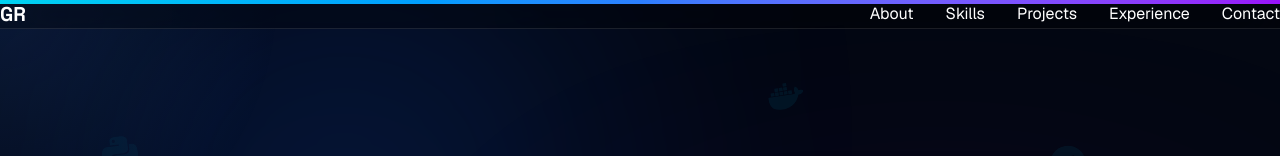
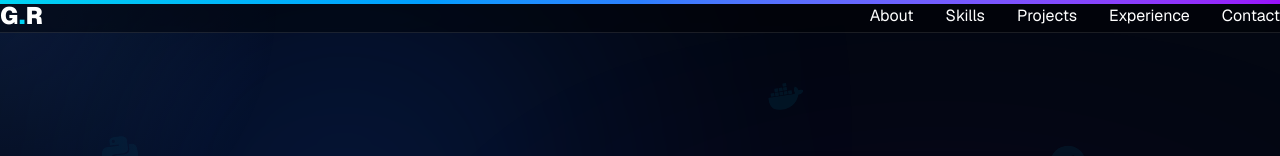
Before and after one commit to gnapiika/portfolio, a Next.js app: page / in a window 1280 px wide. Shown: the top 156 px of the page. Built offline with nearby package versions, Linux system fonts and the light colour scheme.

Commit message:
Create reusable UI foundation

```diff
--- a/app/globals.css
+++ b/app/globals.css
@@ -1,48 +1,148 @@
 @import "tailwindcss";
 
-:root{
-  --background:#030712;
-  --foreground:#ffffff;
-  --primary:#3b82f6;
-  --secondary:#8b5cf6;
+/* =========================
+   CSS Variables
+========================= */
+:root {
+  --background: #030712;
+  --foreground: #ffffff;
+
+  --primary: #3b82f6;
+  --secondary: #8b5cf6;
+
+  --card: rgba(255, 255, 255, 0.05);
+  --border: rgba(255, 255, 255, 0.08);
 }
 
-*{
-  margin:0;
-  padding:0;
-  box-sizing:border-box;
+/* =========================
+   Reset
+========================= */
+
+* {
+  margin: 0;
+  padding: 0;
+  box-sizing: border-box;
 }
 
-html{
-  scroll-behavior:smooth;
+html {
+  scroll-behavior: smooth;
 }
 
-body{
-  background:var(--background);
-  color:var(--foreground);
-  overflow-x:hidden;
-  font-family:var(--font-geist-sans);
+body {
+  background: var(--background);
+  color: var(--foreground);
+  overflow-x: hidden;
+  font-family: var(--font-geist-sans);
 }
 
-h1,h2,h3,h4{
-  font-family:var(--font-heading);
+/* =========================
+   Typography
+========================= */
+
+h1,
+h2,
+h3,
+h4,
+h5,
+h6 {
+  font-family: var(--font-heading);
 }
 
-section{
-  position:relative;
-  padding:120px 8%;
+/* =========================
+   Sections
+========================= */
+
+section {
+  position: relative;
+  padding: 120px 8%;
 }
 
-::-webkit-scrollbar{
-  width:8px;
+/* =========================
+   Scrollbar
+========================= */
+
+::-webkit-scrollbar {
+  width: 8px;
 }
 
-::-webkit-scrollbar-thumb{
-  background:#3b82f6;
-  border-radius:20px;
+::-webkit-scrollbar-track {
+  background: #020617;
 }
 
-::selection{
-  background:#3b82f6;
-  color:white;
+::-webkit-scrollbar-thumb {
+  background: linear-gradient(
+    #3b82f6,
+    #8b5cf6
+  );
+  border-radius: 999px;
 }
+
+/* =========================
+   Text Selection
+========================= */
+
+::selection {
+  background: #3b82f6;
+  color: white;
+}
+
+/* =========================
+   Utility Classes
+========================= */
+
+.gradient-text {
+  background: linear-gradient(
+    90deg,
+    #22d3ee,
+    #3b82f6,
+    #8b5cf6
+  );
+
+  -webkit-background-clip: text;
+  -webkit-text-fill-color: transparent;
+
+  background-clip: text;
+  color: transparent;
+}
+
+.glass {
+  background: rgba(255, 255, 255, 0.05);
+  backdrop-filter: blur(24px);
+  border: 1px solid rgba(255, 255, 255, 0.08);
+}
+
+.hero-grid {
+  background-image:
+    linear-gradient(rgba(255,255,255,.04) 1px, transparent 1px),
+    linear-gradient(90deg, rgba(255,255,255,.04) 1px, transparent 1px);
+
+  background-size: 50px 50px;
+}
+
+.glow {
+  box-shadow:
+    0 0 30px rgba(59,130,246,.35),
+    0 0 80px rgba(139,92,246,.25);
+}
+
+/* =========================
+   Animations
+========================= */
+
+@keyframes float {
+  0% {
+    transform: translateY(0px);
+  }
+
+  50% {
+    transform: translateY(-15px);
+  }
+
+  100% {
+    transform: translateY(0px);
+  }
+}
+
+.float {
+  animation: float 5s ease-in-out infinite;
+}
--- /dev/null
+++ b/components/common/GradientTexxt.tsx
@@ -0,0 +1,11 @@
+interface Props {
+  children: React.ReactNode;
+}
+
+export default function GradientText({ children }: Props) {
+  return (
+    <span className="bg-gradient-to-r from-cyan-400 via-blue-500 to-purple-500 bg-clip-text text-transparent">
+      {children}
+    </span>
+  );
+}
--- a/components/layout/Navbar.tsx
+++ b/components/layout/Navbar.tsx
@@ -12,18 +12,18 @@ const links = [
 
 export default function Navbar() {
   return (
-    <header className="fixed top-0 z-50 w-full border-b border-white/10 bg-black/30 backdrop-blur-xl">
+    <header className="fixed top-0 z-50 w-full border-b border-white/10 bg-black/40 backdrop-blur-2xl">
       <nav className="mx-auto flex max-w-7xl items-center justify-between px-8 py-5">
-        <h2 className="text-xl font-bold">
-          GR
-        </h2>
+        <span className="text-2xl font-black tracking-wide">
+          G<span className="text-cyan-400">.</span>R
+        </span>
 
         <ul className="hidden gap-8 md:flex">
           {links.map((item) => (
             <li key={item}>
               <Link
                 href={`#${item.toLowerCase()}`}
-                className="transition hover:text-blue-400"
+                className="transition duration-300 hover:text-cyan-400"
               >
                 {item}
               </Link>
--- /dev/null
+++ b/components/ui/Badge.tsx
@@ -0,0 +1,15 @@
+import { Circle } from 'lucide-react';
+
+export default function Badge() {
+  return (
+    <div className="inline-flex items-center gap-2 rounded-full border border-green-500/20 bg-green-500/10 px-4 py-2 text-sm">
+      <Circle
+        size={10}
+        fill="#22c55e"
+        className="text-green-500"
+      />
+
+      Open to Internships & Freelance
+    </div>
+  );
+}
--- /dev/null
+++ b/data/profile.ts
@@ -0,0 +1,16 @@
+export const profile = {
+  name: 'Gnapika Reddy',
+
+  tagline: 'Cybersecurity • AI • Data Science',
+
+  description:
+    'Passionate Computer Science student building secure, intelligent, and scalable software solutions.',
+
+  resume: '/resume/resume.pdf',
+
+  github: 'https://github.com/yourusername',
+
+  linkedin: 'https://linkedin.com/in/yourusername',
+
+  email: 'youremail@gmail.com',
+};
```
Also changed, not shown: components/sections/hero/HeroBadge.tsx (added), components/sections/hero/HeroButtons.tsx (added), components/sections/hero/HeroContent.tsx (added), components/sections/hero/HeroImage.tsx (added), components/sections/hero/HeroSocials.tsx (added), components/sections/hero/ScrollIndicator.tsx (added).
